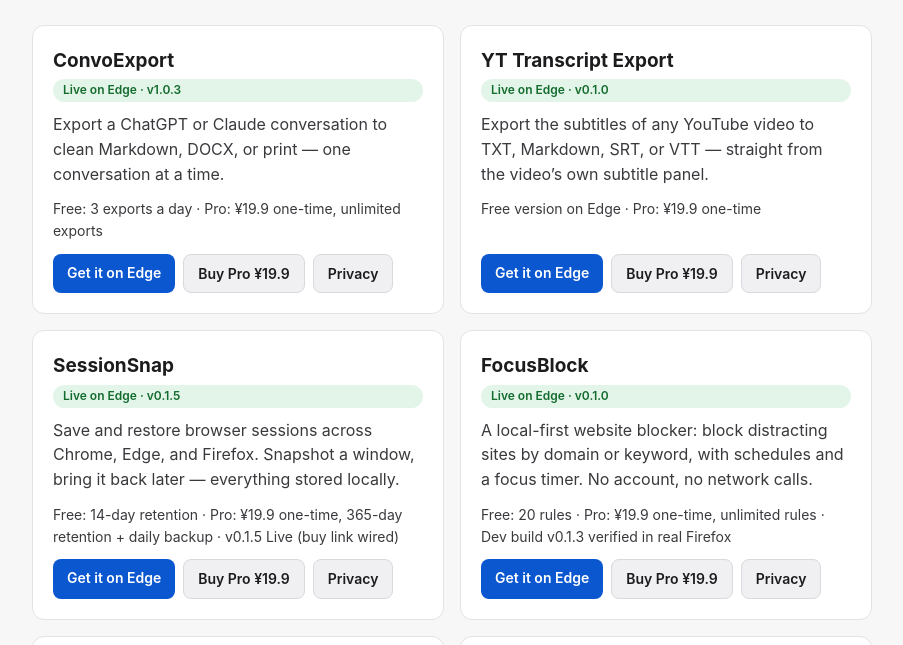
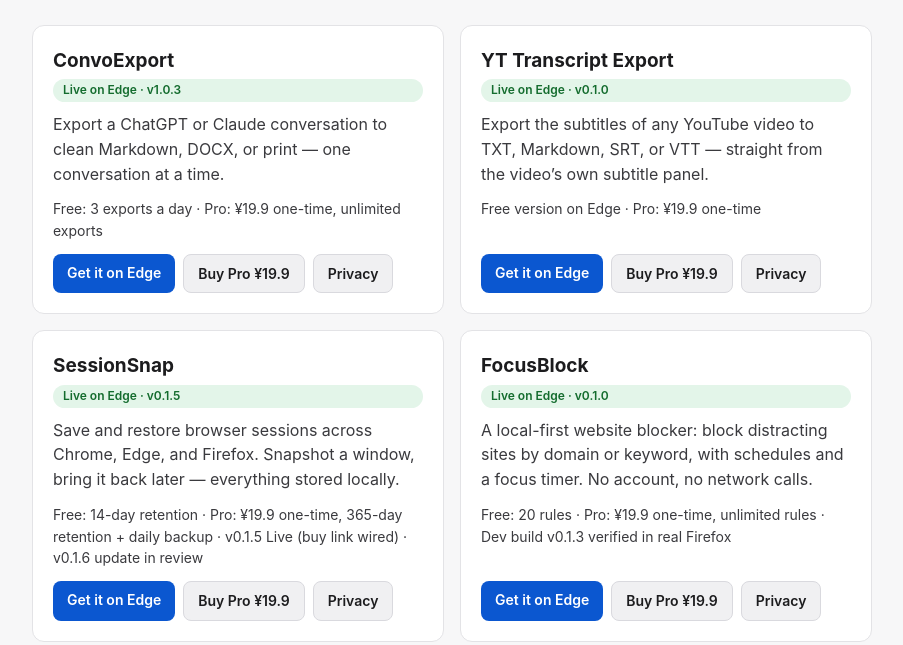
Before and after one commit to alapha888/muse-plugins, a plain HTML site: page index.html in a window 1280 px wide. Shown: the part 144-789 px from the top of the page, without its empty margins (188-1091 px from the left). Drawn offline with Linux system fonts and the light colour scheme.

Commit message:
SessionSnap card: v0.1.6 update in review

```diff
--- a/index.html
+++ b/index.html
@@ -77,7 +77,7 @@
       <h2>SessionSnap</h2>
       <span class="badge live">Live on Edge · v0.1.5</span>
       <p>Save and restore browser sessions across Chrome, Edge, and Firefox. Snapshot a window, bring it back later — everything stored locally.</p>
-      <p class="price">Free: 14-day retention · Pro: ¥19.9 one-time, 365-day retention + daily backup · v0.1.5 Live (buy link wired)</p>
+      <p class="price">Free: 14-day retention · Pro: ¥19.9 one-time, 365-day retention + daily backup · v0.1.5 Live (buy link wired) · v0.1.6 update in review</p>
       <div class="links">
         <a class="btn btn-primary" href="https://microsoftedge.microsoft.com/addons/detail/bcikbamcmjeogcpedknmhdhhkjbohpca">Get it on Edge</a>
         <a class="btn btn-secondary" href="https://afdian.com/item/870e2762e74c11f1ae695254001e7c00">Buy Pro ¥19.9</a>
```
